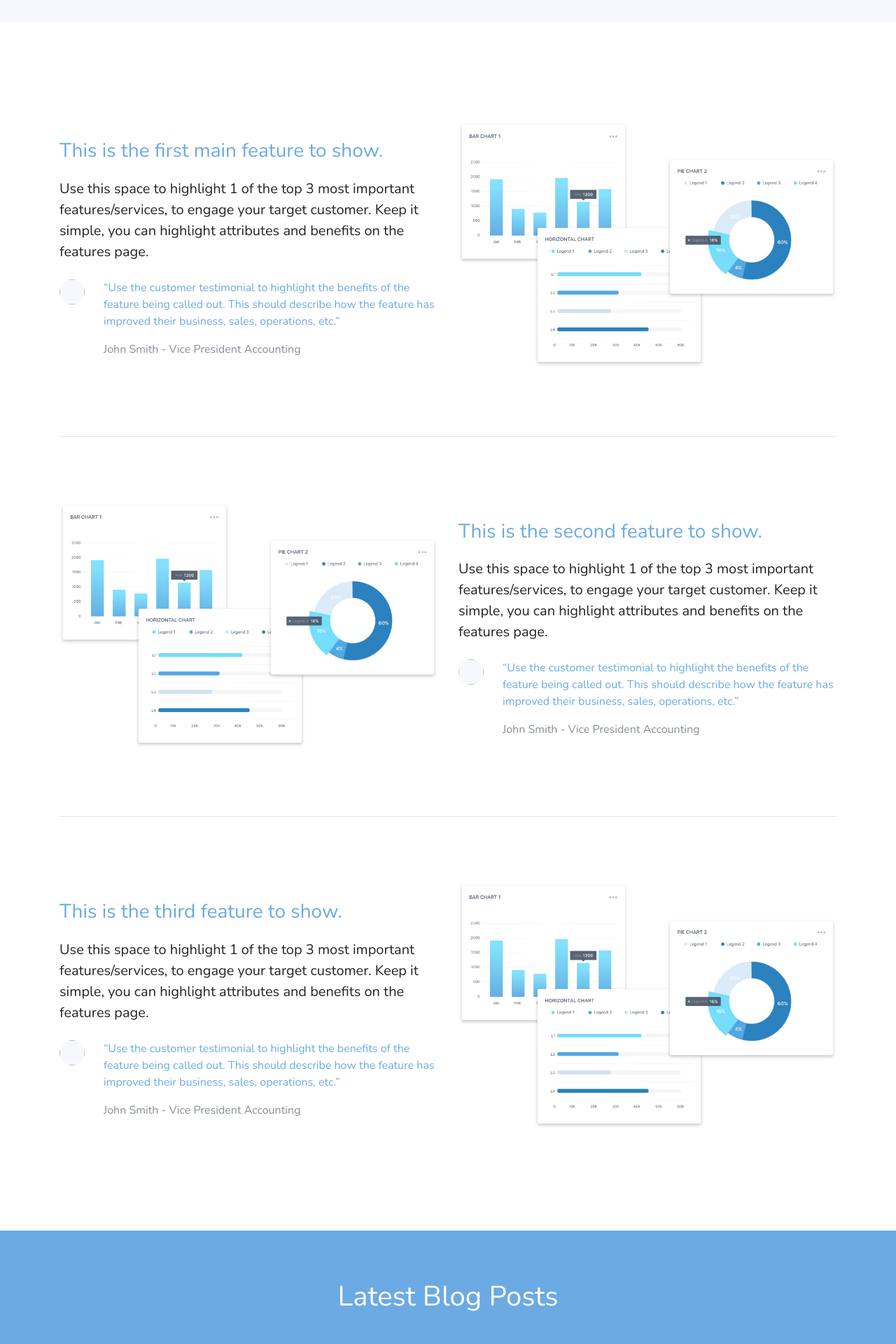
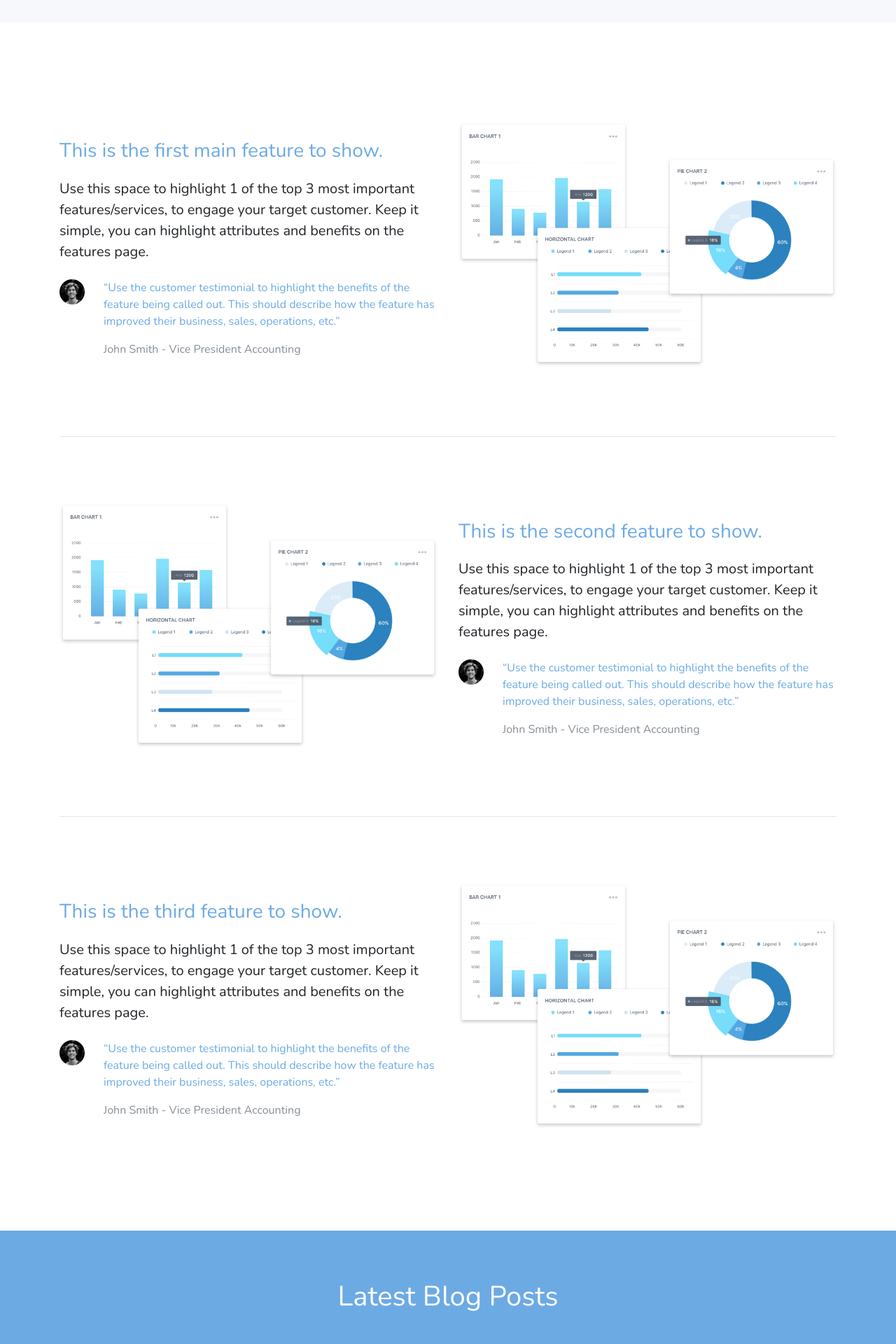
Before and after one commit to Royal-Jay/saas-template, a Jekyll site: the page built from index.html, in a window 1280 px wide. Shown: the part 1106-3026 px from the top of the page at 70% size. Built offline with Jekyll 4.4.1, drawn with Linux system fonts in a browser that asks for light colours; nearby versions of some CDN libraries.

Commit message:
add testimonial image in html

```diff
--- a/index.html
+++ b/index.html
@@ -115,7 +115,7 @@ title: Home
 
               <div class="row mt-4 font-weight-light">
                 <div class="col-1 pr-5">
-                  <img class="rounded-circle bg-light" width="36px" height="36px">
+                  <img class="rounded-circle bg-light" src="img/testimonial-image@2x.jpg" width="36px" height="36px">
                 </div>
                 <div class="col">
 
@@ -154,7 +154,7 @@ title: Home
 
               <div class="row mt-4 font-weight-light">
                 <div class="col-1 pr-5">
-                  <img class="rounded-circle bg-light" width="36px" height="36px">
+                  <img class="rounded-circle bg-light" src="img/testimonial-image@2x.jpg" width="36px" height="36px">
                 </div>
                 <div class="col">
 
@@ -185,7 +185,7 @@ title: Home
 
               <div class="row mt-4 font-weight-light">
                 <div class="col-1 pr-5">
-                  <img class="rounded-circle bg-light" width="36px" height="36px">
+                  <img class="rounded-circle bg-light" src="img/testimonial-image@2x.jpg" width="36px" height="36px">
                 </div>
                 <div class="col">
 
```
